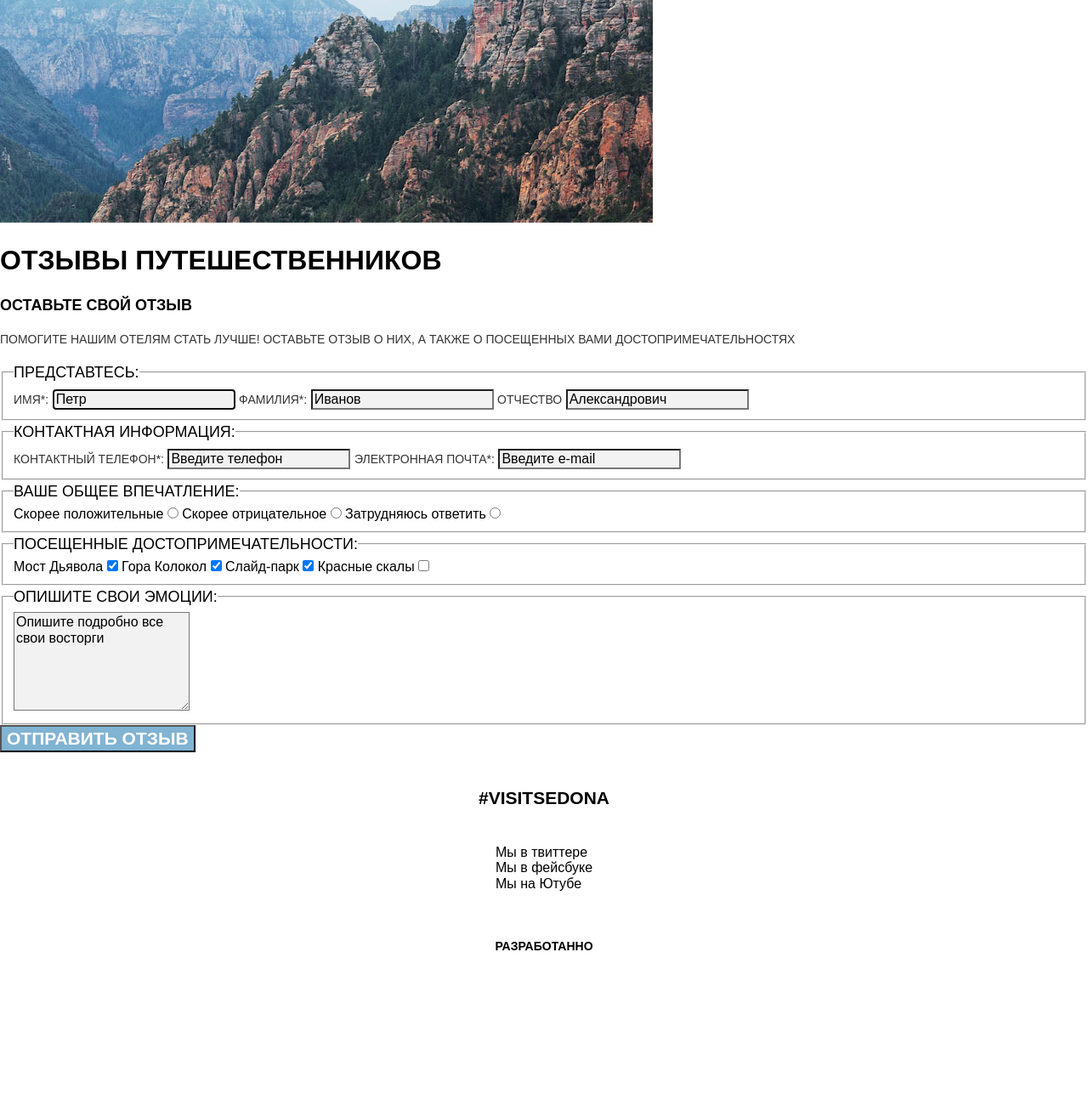
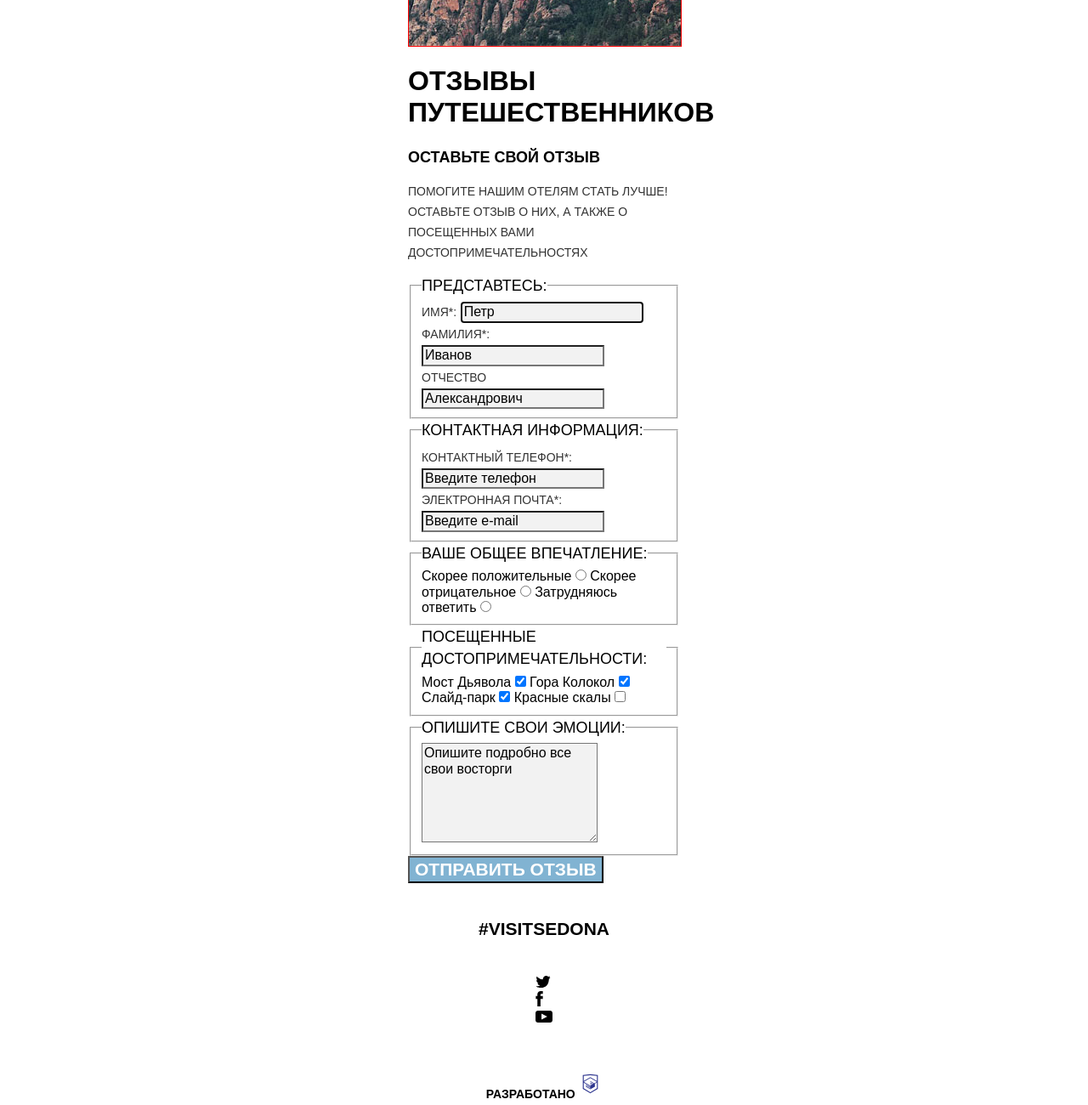
Before and after one commit to RomanSosin/sedona_2, a website: page source/form.html in a window 1280 px wide. Shown: the part 437-1737 px from the top of the page at 85% size. Before the commit the page ends 1563 px from the top, so only its background shows below. Drawn offline with nearby package versions, Linux system fonts and the light colour scheme; files that its build step writes are made by us from their sources.

Commit message:
правки_iintroo_photo_footer_и_разметка_по_базовой_сетке_form

```diff
--- a/source/form.html
+++ b/source/form.html
@@ -7,6 +7,7 @@
     <link href="css/style.css" rel="stylesheet">
   </head>
   <body>
+    <div class="container">
     <header class="header">
       <a class="header__logo logo" href="index.html">
         <img class="header__logo-image logo__image" src="img/logo-sedona-mobile.svg">
@@ -34,8 +35,8 @@
     </header>
 
     <div class="intro-not-index intro-photo">
-      <img class="intro-photo__background" src="img/bg-back-mobile@1x.jpg">
-      <img class="intro-photo__title" src="img/text-sedona.svg">
+      <img class="intro-photo__background" src="img/bg-back-mobile@1x.jpg" width="768" height="389">
+      <img class="intro-photo__title" src="img/text-sedona.svg" width="229" height="39">
     </div>
 
     <section class="review">
@@ -99,20 +100,26 @@
       <div class="footer__social social">
         <ul class="social__list">
           <li class="social__item">
-          <a class="social__link social__link--twitter" href="https:/twitter.com/htmlacademy">Мы в твиттере</a>
+            <a class="social__link social__link--twitter" href="https:/twitter.com/htmlacademy" aria-label="Мы в твиттере">
+            <img src="img/icon-twitter.svg" width="18" height="14" alt="Мы в твиттере"></a>
           </li>
           <li class="social__item">
-          <a class="social__link social__link--facebook" href="https://www.facebook.com/htmlacademy">Мы в фейсбуке</a>
+            <a class="social__link social__link--facebook" href="https://www.facebook.com/htmlacademy" aria-label="Мы в фэйсбуке">
+              <img src="img/icon-facebook.svg" width="9" height="18" alt="Мы в фейсбуке"></a>
           </li>
           <li class="social__item">
-          <a class="social__link social__link--youtube" href="https://www.fyoutube.com/htmlacademy">Мы на Ютубе</a>
+            <a class="social__link social__link--youtube" href="https://www.youtube.com/htmlacademy" aria-label="Мы на ютубе">
+              <img src="img/icon-youtube.svg" width="20" height="14" alt="Мы на ютубе"></a>
           </li>
         </ul>
       </div>
 
       <div class="footer__copyright copyright">
-      <b class="copyright__text">Разработанно</b>
+          <b class="copyright__text">Разработано</b>
+          <a class="copyright__link" href="https://htmlacademy.ru/intensive" aria-label="Сайт HTML Academy разработавших сайт Sedona">
+          <img src="img/htmlacademy.svg" width="27" height="34" alt="HTML Academy"></a>
       </div>
       </footer>
+  </div>
   </body>
 </html>
--- a/source/less/blocks/advantages-list.less
+++ b/source/less/blocks/advantages-list.less
@@ -37,7 +37,6 @@
   line-height: 26px;
   font-weight: 700;
   margin: 0;
-  border: 1px solid red;
 }
 
 .advantages-list__describe {
@@ -47,8 +46,6 @@
   line-height: 21px;
   width: 280px;
   margin: 0;
-
-  border: 1px solid red;
 }
 
 .advantages-list__image {
--- a/source/less/blocks/advantages.less
+++ b/source/less/blocks/advantages.less
@@ -14,7 +14,6 @@
 
   /*Оформление*/
   background-color: #ffffff;
-  border: 1px solid red;
 }
 
 .advantages__title {
--- /dev/null
+++ b/source/less/blocks/intro-photo.less
@@ -0,0 +1,19 @@
+.intro-photo {
+  width: 100%;
+  min-height: 180px;
+  overflow: hidden;
+  position: relative;
+  border: 1px solid red;
+}
+
+.intro-photo__background {
+  position: absolute;
+  bottom: 0px;
+  left: -190px;
+}
+
+.intro-photo__title {
+  position: absolute;
+  top: 55px;
+  right: 45px;
+}
--- a/source/less/blocks/tips.less
+++ b/source/less/blocks/tips.less
@@ -14,7 +14,6 @@
   padding: 0;
 }
 .tips__item {
-  border: 1px solid green;
   display: flex;
   flex-direction: column;
   align-items: center;
@@ -28,7 +27,7 @@
   font-style: 700px;
   font-size: 18px;
   line-height: 26px;
-  border: 1px solid red;
+
 }
 
 .tips__describe {
@@ -38,5 +37,4 @@
   margin: 0;
   padding: 0;
   border: 1px solid red;
-
 }
--- a/source/less/style.less
+++ b/source/less/style.less
@@ -12,6 +12,7 @@
 @import "blocks/social.less";
 @import "blocks/copyright.less";
 @import "blocks/intro-not-index.less";
+@import "blocks/intro-photo.less";
 @import "blocks/photo";
 @import "blocks/gallery.less";
 @import "blocks/video.less";
```
Lines whose indentation alone changed are shown as unchanged.
